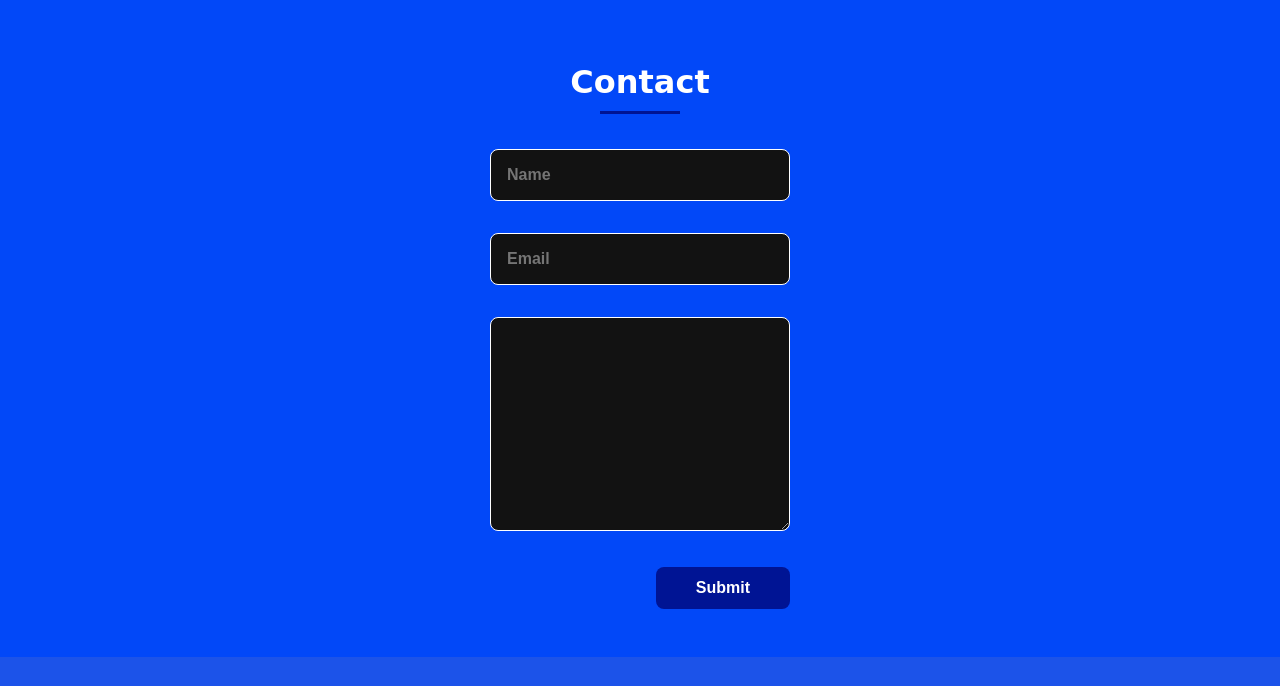
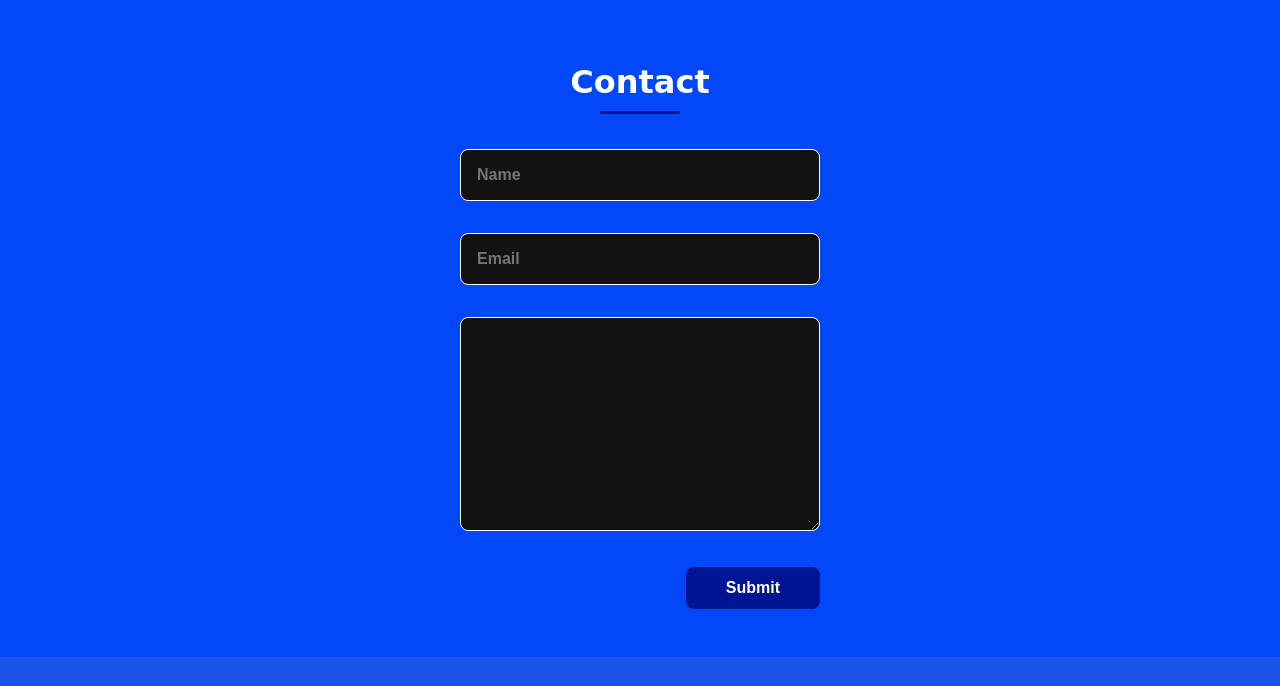
Before and after one commit to anilchaudhary449/AmigoGroup, a plain HTML site: page index.html in a window 1280 px wide. Shown: the part 2675-3361 px from the top of the page. Drawn offline with nearby package versions, Linux system fonts and the light colour scheme.

Commit message:
major changes

```diff
--- a/assets/css/style.css
+++ b/assets/css/style.css
@@ -433,7 +433,7 @@ img{
 		column-gap: 2rem;
 	}
 	.contact__form{
-		width: 300px;
+		width: 360px;
 
 	}
 	.contact__container{
@@ -476,55 +476,3 @@ img{
 		background-position: 200% center;
 	}
 }
-
-
-
-
-/*html, body { height: 100%; }*/
-/*body {*/
-/*	background:radial-gradient(ellipse at center, rgba(255,254,234,1) 0%, rgba(255,254,234,1) 35%, #B7E8EB 100%);*/
-/*	overflow: hidden;*/
-/*}*/
-
-/*.ocean {*/
-/*	height: 5%;*/
-/*	width:100%;*/
-/*	position:absolute;*/
-/*	bottom:0;*/
-/*	left:0;*/
-/*	background: #015871;*/
-/*}*/
-
-/*.wave {*/
-/*	background: url(https://s3-us-west-2.amazonaws.com/s.cdpn.io/85486/wave.svg) repeat-x;*/
-/*	position: absolute;*/
-/*	top: -198px;*/
-/*	width: 6400px;*/
-/*	height: 198px;*/
-/*	animation: wave 7s cubic-bezier( 0.36, 0.45, 0.63, 0.53) infinite;*/
-/*	transform: translate3d(0, 0, 0);*/
-/*}*/
-
-/*.wave:nth-of-type(2) {*/
-/*	top: -175px;*/
-/*	animation: wave 7s cubic-bezier( 0.36, 0.45, 0.63, 0.53) -.125s infinite, swell 7s ease -1.25s infinite;*/
-/*	opacity: 1;*/
-/*}*/
-
-/*@keyframes wave {*/
-/*	0% {*/
-/*		margin-left: 0;*/
-/*	}*/
-/*	100% {*/
-/*		margin-left: -1600px;*/
-/*	}*/
-/*}*/
-
-/*@keyframes swell {*/
-/*	0%, 100% {*/
-/*		transform: translate3d(0,-25px,0);*/
-/*	}*/
-/*	50% {*/
-/*		transform: translate3d(0,5px,0);*/
-/*	}*/
-/*}*/
--- a/index.html
+++ b/index.html
@@ -46,10 +46,6 @@
 			<img src="assets/img/Logo.jpg" alt="Amigo">
 		</div>
 		</div>
-<!--		<div class="ocean">-->
-<!--			<div class="wave"></div>-->
-<!--			<div class="wave"></div>-->
-<!--		</div>-->
 	</section>
 
 	<!--===== ABOUT =====-->
@@ -60,7 +56,6 @@
 			<div class="about__img">
 				<img src="assets/img/Logo.jpg" alt="logo">
 			</div>
-
 
 			<div>
 <!--				<h2 class="about__subtitle">Amigo</h2>-->
@@ -131,11 +126,17 @@
 	<section class="contact section" id="contact">
 		<h2 class="section-title">Contact</h2>
 		<div class="contact__container bd-grid">
-			<form name="myForm" action="/action_page.php" method="post" target="_self" onsubmit="return validateForm()" class="contact__form">
-				<input type="text" placeholder="Name" name="name" required class="contact__input">
-				<input type="mail" placeholder="Email" name="email" required class="contact__input">
-				<textarea name="message" required cols="0" rows="10"type="text" class="contact__input"></textarea>
-				<button type="button" onclick="alert('Form Submitted!')" class="contact__button button">Submit</button>
+			<form action="" method=""  class="contact__form">
+				<label>
+					<input type="text" placeholder="Name" name="name" required class="contact__input"/>
+				</label>
+				<label>
+				<input type="email" placeholder="Email" name="email" required class="contact__input"/>
+				</label>
+				<label>
+				<textarea name="message" required cols="0" rows="10" class="contact__input"></textarea>
+				</label>
+				<input type="submit" class="contact__button button"/>
 			</form>
 		</div>
 	</section>
```
Also changed, not shown: New Text Document.txt (deleted).
